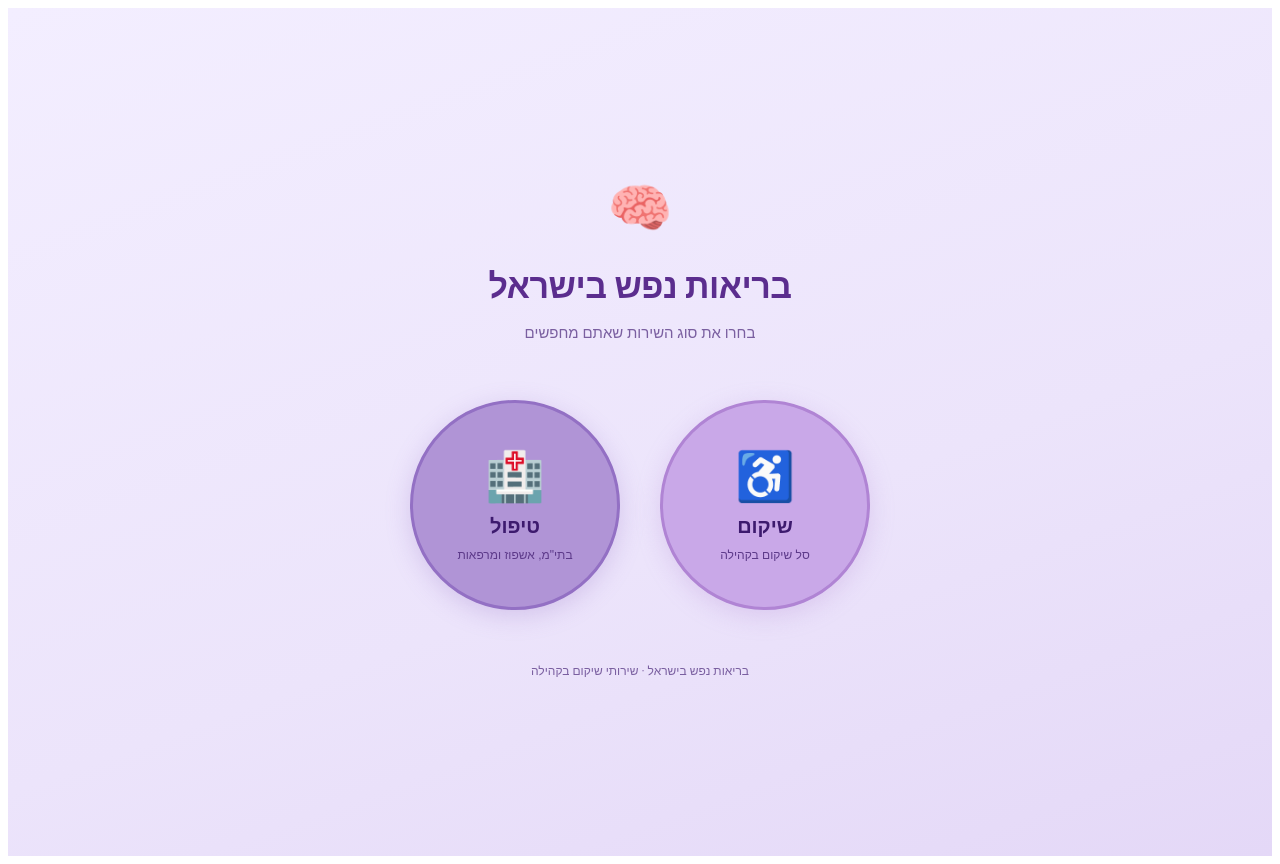
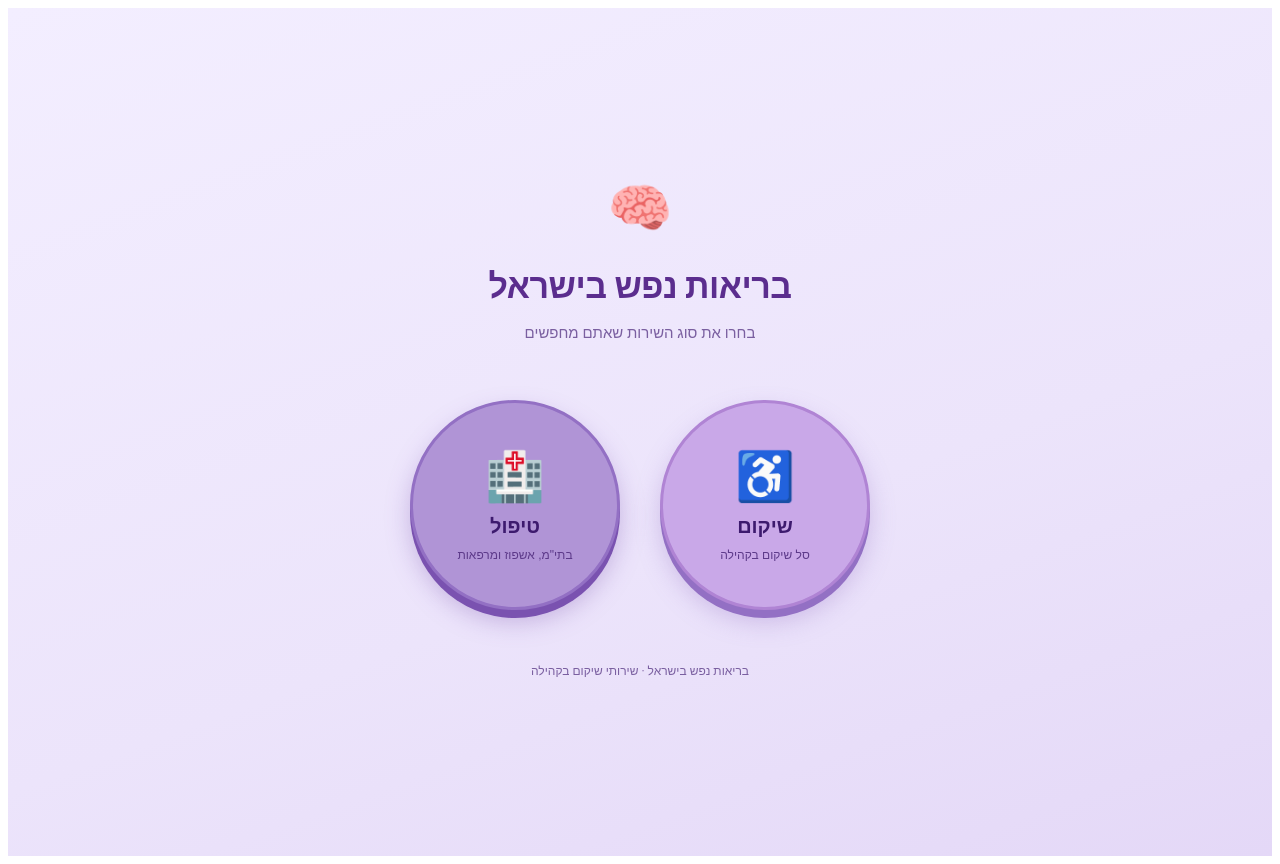
Before and after one commit to sivantelem-commits/rehab-directory, a Next.js app: page / in a window 1280 px wide. Built offline with nearby package versions, Linux system fonts and the light colour scheme.

Commit message:
Update index.js

```diff
--- a/pages/index.js
+++ b/pages/index.js
@@ -27,7 +27,8 @@ export default function Home() {
         <div style={{ textAlign: 'center', marginBottom: 56 }}>
           <div style={{ fontSize: 52, marginBottom: 14 }}>🧠</div>
           <h1 style={{
-            fontSize: 34, fontWeight: 800,
+            fontSize: 34,
+            fontWeight: 800,
             color: '#5b2d8e',
             margin: '0 0 10px',
             letterSpacing: '-0.5px',
@@ -54,16 +55,16 @@ export default function Home() {
               cursor: 'pointer',
               display: 'flex', flexDirection: 'column',
               alignItems: 'center', justifyContent: 'center', gap: 10,
-              boxShadow: '0 6px 24px rgba(176,132,212,0.28)',
+              boxShadow: '0 8px 0px #9370c4, 0 12px 24px rgba(147,112,196,0.35)',
               transition: 'transform 0.22s cubic-bezier(.34,1.56,.64,1), box-shadow 0.2s ease',
             }}
             onMouseEnter={e => {
               e.currentTarget.style.transform = 'translateY(-6px) scale(1.04)'
-              e.currentTarget.style.boxShadow = '0 16px 40px rgba(176,132,212,0.42)'
+              e.currentTarget.style.boxShadow = '0 12px 0px #9370c4, 0 20px 40px rgba(147,112,196,0.45)'
             }}
             onMouseLeave={e => {
               e.currentTarget.style.transform = 'translateY(0) scale(1)'
-              e.currentTarget.style.boxShadow = '0 6px 24px rgba(176,132,212,0.28)'
+              e.currentTarget.style.boxShadow = '0 8px 0px #9370c4, 0 12px 24px rgba(147,112,196,0.35)'
             }}
           >
             <span style={{ fontSize: 48 }}>♿</span>
@@ -83,16 +84,16 @@ export default function Home() {
               cursor: 'pointer',
               display: 'flex', flexDirection: 'column',
               alignItems: 'center', justifyContent: 'center', gap: 10,
-              boxShadow: '0 6px 24px rgba(147,112,196,0.28)',
+              boxShadow: '0 8px 0px #7a52b0, 0 12px 24px rgba(122,82,176,0.35)',
               transition: 'transform 0.22s cubic-bezier(.34,1.56,.64,1), box-shadow 0.2s ease',
             }}
             onMouseEnter={e => {
               e.currentTarget.style.transform = 'translateY(-6px) scale(1.04)'
-              e.currentTarget.style.boxShadow = '0 16px 40px rgba(147,112,196,0.42)'
+              e.currentTarget.style.boxShadow = '0 12px 0px #7a52b0, 0 20px 40px rgba(122,82,176,0.45)'
             }}
             onMouseLeave={e => {
               e.currentTarget.style.transform = 'translateY(0) scale(1)'
-              e.currentTarget.style.boxShadow = '0 6px 24px rgba(147,112,196,0.28)'
+              e.currentTarget.style.boxShadow = '0 8px 0px #7a52b0, 0 12px 24px rgba(122,82,176,0.35)'
             }}
           >
             <span style={{ fontSize: 48 }}>🏥</span>
```
